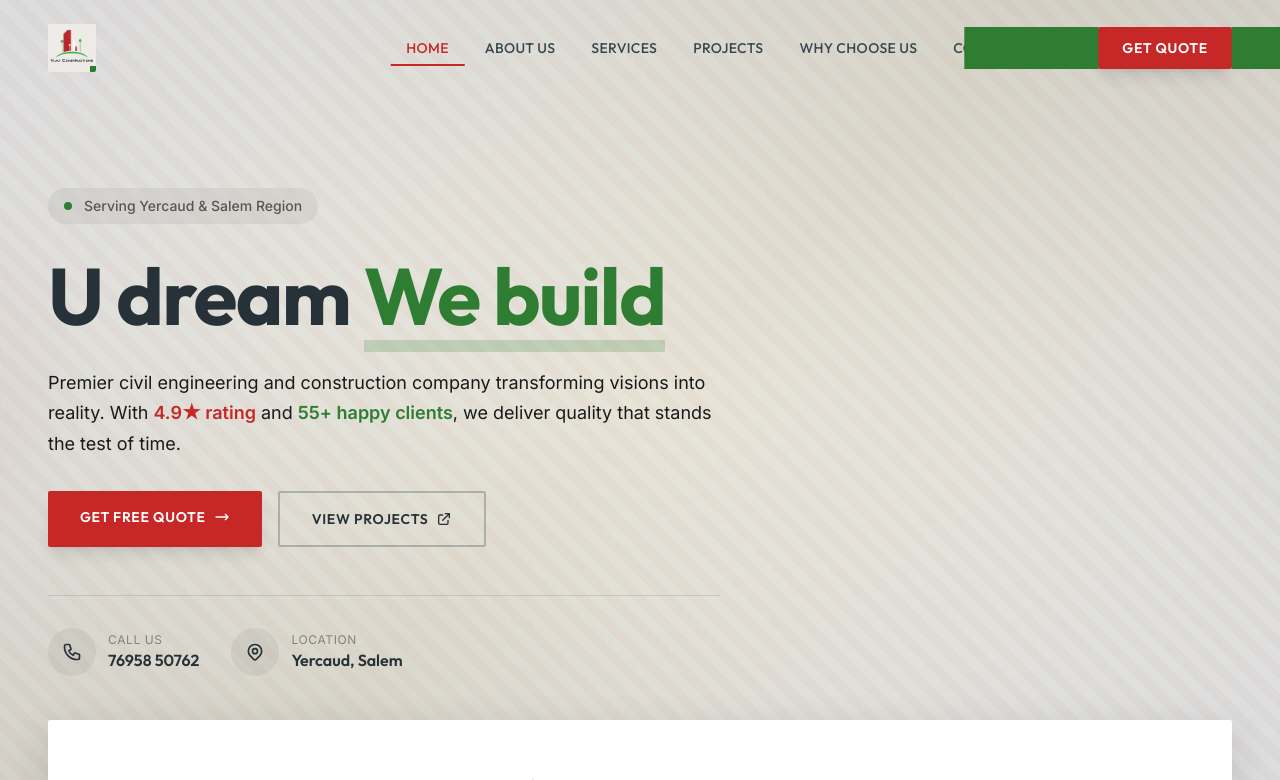
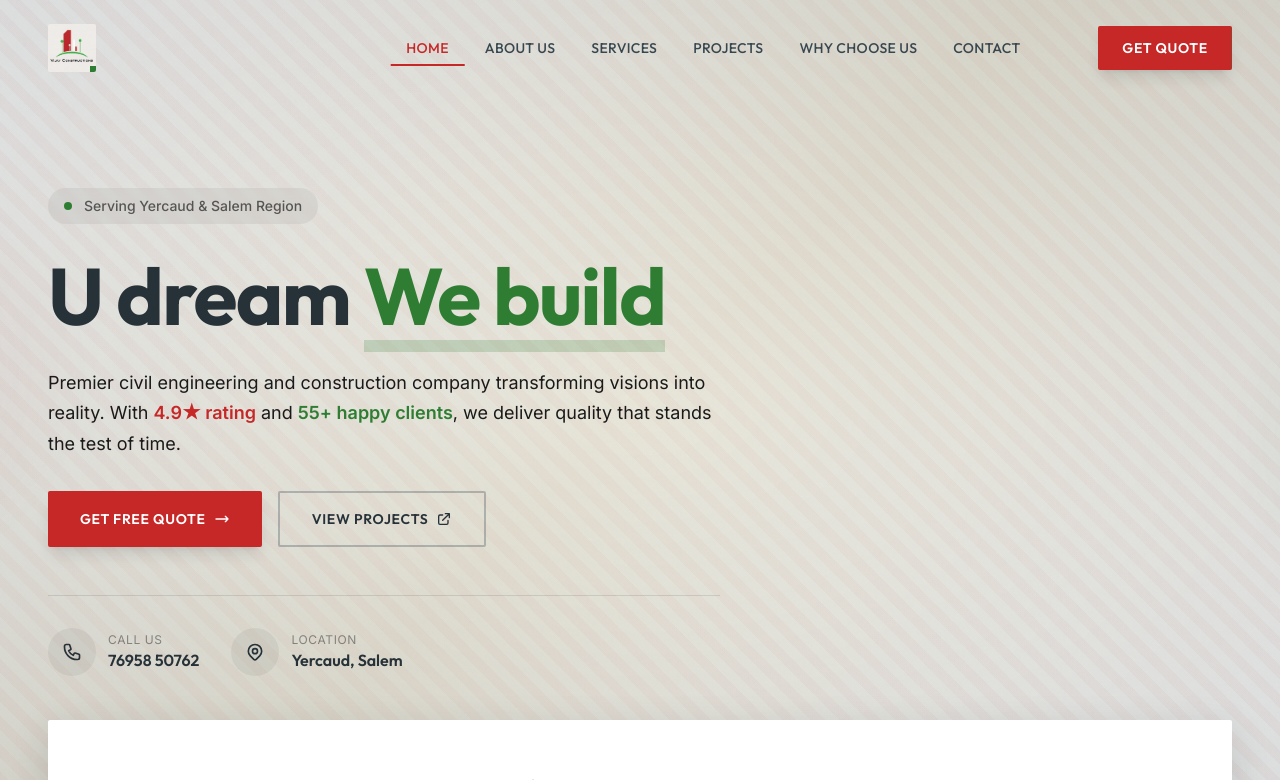
Before and after one commit to dhanushsakthi/VIJAY-CONSTRUCTION, a Next.js app: page / in a window 1280 px wide. Shown: the top 780 px of the page. Built offline with nearby package versions, Linux system fonts and the light colour scheme.

Commit message:
Fix button overflow bug on laptop screens by using inline-flex

```diff
--- a/src/app/page.tsx
+++ b/src/app/page.tsx
@@ -188,7 +188,7 @@ export default function HomePage() {
                         <div className="hero-animate flex flex-wrap gap-4">
                             <Link
                                 href="/contact"
-                                className="group relative overflow-hidden rounded-sm bg-brand-red px-8 py-4 font-display text-sm font-semibold uppercase tracking-wider text-white shadow-lg transition-all duration-300 hover:shadow-xl"
+                                className="group relative inline-flex items-center justify-center overflow-hidden rounded-sm bg-brand-red px-8 py-4 font-display text-sm font-semibold uppercase tracking-wider text-white shadow-lg transition-all duration-300 hover:shadow-xl"
                             >
                                 <span className="relative z-10 flex items-center gap-2">
                                     Get Free Quote
@@ -211,7 +211,7 @@ export default function HomePage() {
 
                             <Link
                                 href="/projects"
-                                className="group rounded-sm border-2 border-steel/30 px-8 py-4 font-display text-sm font-semibold uppercase tracking-wider text-steel-dark transition-all duration-300 hover:border-steel hover:bg-steel/5"
+                                className="group inline-flex items-center justify-center rounded-sm border-2 border-steel/30 px-8 py-4 font-display text-sm font-semibold uppercase tracking-wider text-steel-dark transition-all duration-300 hover:border-steel hover:bg-steel/5"
                             >
                                 <span className="flex items-center gap-2">
                                     View Projects
--- a/src/components/Navigation/Header.tsx
+++ b/src/components/Navigation/Header.tsx
@@ -127,7 +127,7 @@ export function Header() {
                         <div className="hidden lg:block">
                             <Link
                                 href="/contact"
-                                className="group relative overflow-hidden rounded-sm bg-brand-red px-6 py-3 font-display text-sm font-semibold uppercase tracking-wider text-white shadow-lg transition-all duration-300 hover:bg-brand-red-dark hover:shadow-xl"
+                                className="group relative inline-flex items-center justify-center overflow-hidden rounded-sm bg-brand-red px-6 py-3 font-display text-sm font-semibold uppercase tracking-wider text-white shadow-lg transition-all duration-300 hover:bg-brand-red-dark hover:shadow-xl"
                             >
                                 <span className="relative z-10">Get Quote</span>
                                 {/* Hover animation */}
```
